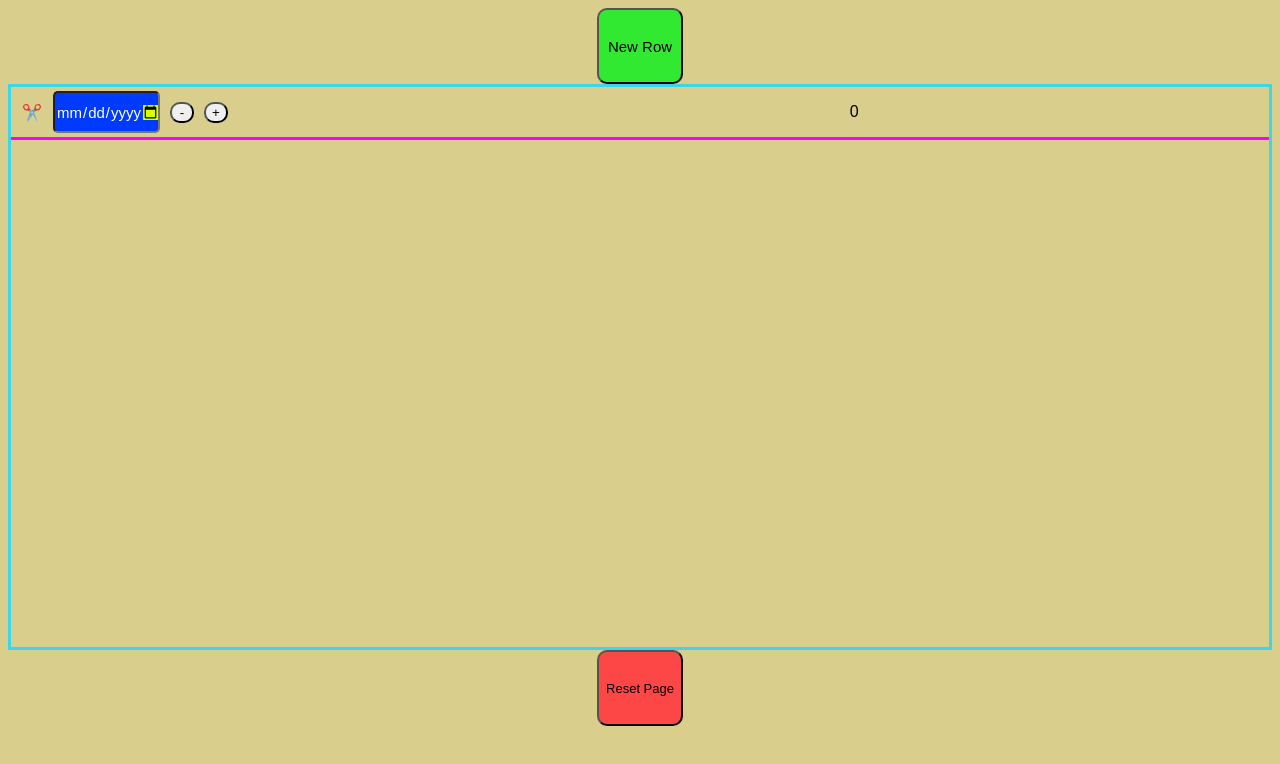
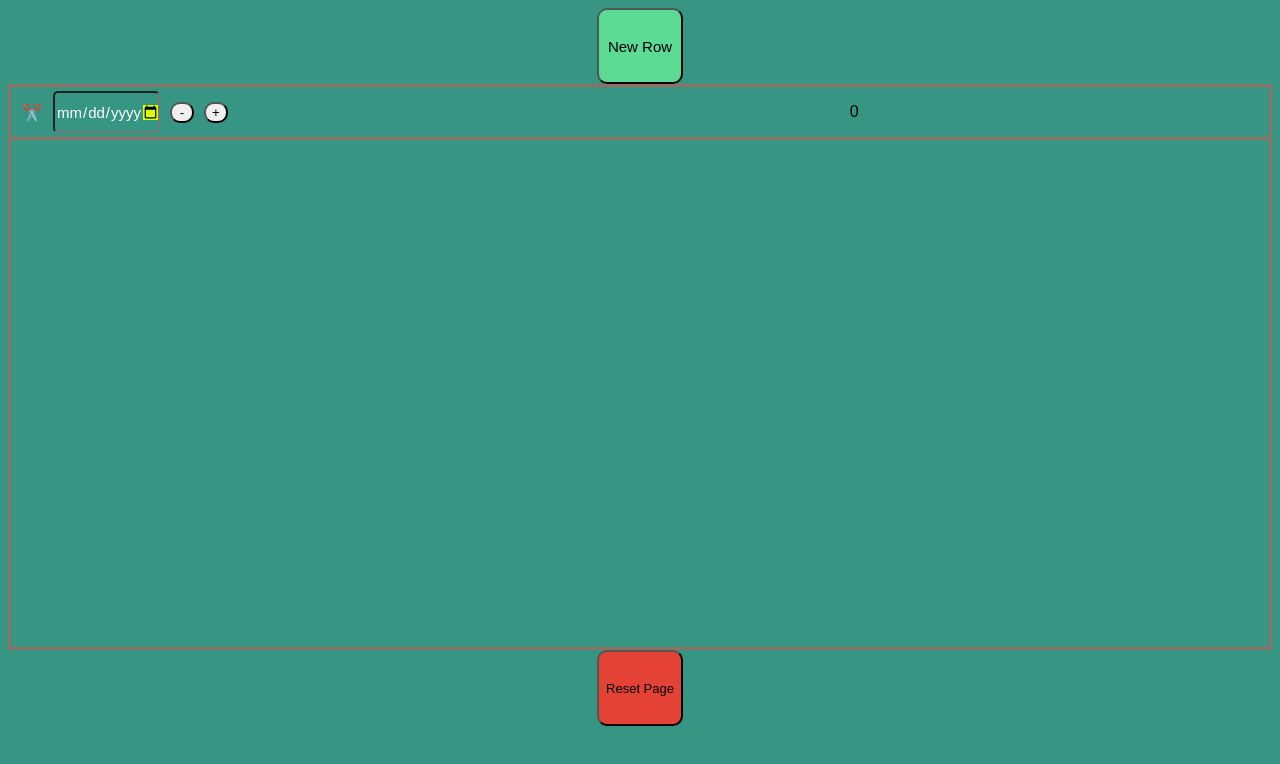
Before and after one commit to MasterGrant137/Progress_Checker, a plain HTML site: page index.html in a window 1280 px wide. Both pictures are taken after a click on the button "New Row". Drawn offline with Linux system fonts and the light colour scheme.

Commit message:
color pallette applied

```diff
--- a/styles/mainPage.css
+++ b/styles/mainPage.css
@@ -4,7 +4,7 @@
 }
 
 body {
-    background-color: rgb(218, 206, 141);
+    background-color: #379683;
 
     display: grid;
 
@@ -22,7 +22,7 @@ header {
 
 main {
     height: 70vh;
-    border: 3px solid rgb(56, 215, 236);
+    border: 3px solid #907163;
     grid-area: main;
 
     display: grid;
@@ -50,14 +50,14 @@ button:hover {
 }
 
 #new-row {
-    background-color: rgb(50, 233, 50);
+    background-color: #5CDB95;
     font-size: 15px;
     height: 70px;
     width: 70px;
 }
 
 #reset-page {
-    background-color: rgb(253, 70, 70);
+    background-color: #E34234;
     font-size: 13px;
     height: 70px;
     width: 70px;
@@ -69,7 +69,7 @@ button:hover {
     align-items: center;
     flex-wrap: wrap;
     height: 50px;
-    border-bottom: 3px solid magenta;
+    border-bottom: 3px solid #907163;
 }
 
 #left-sidebar {
@@ -104,7 +104,7 @@ button:hover {
 
 .date {
     margin-right: 10px;
-    background-color: rgb(0, 59, 253);
+    background-color: #379683;
     color: white;
     height: 75%;
     font-size: 15px;
@@ -113,7 +113,7 @@ button:hover {
 }
 
 .date:hover {
-    background-color: rgb(104, 236, 241);
+    background-color: rgb(97, 213, 218);
     color: black;
 }
 
```
